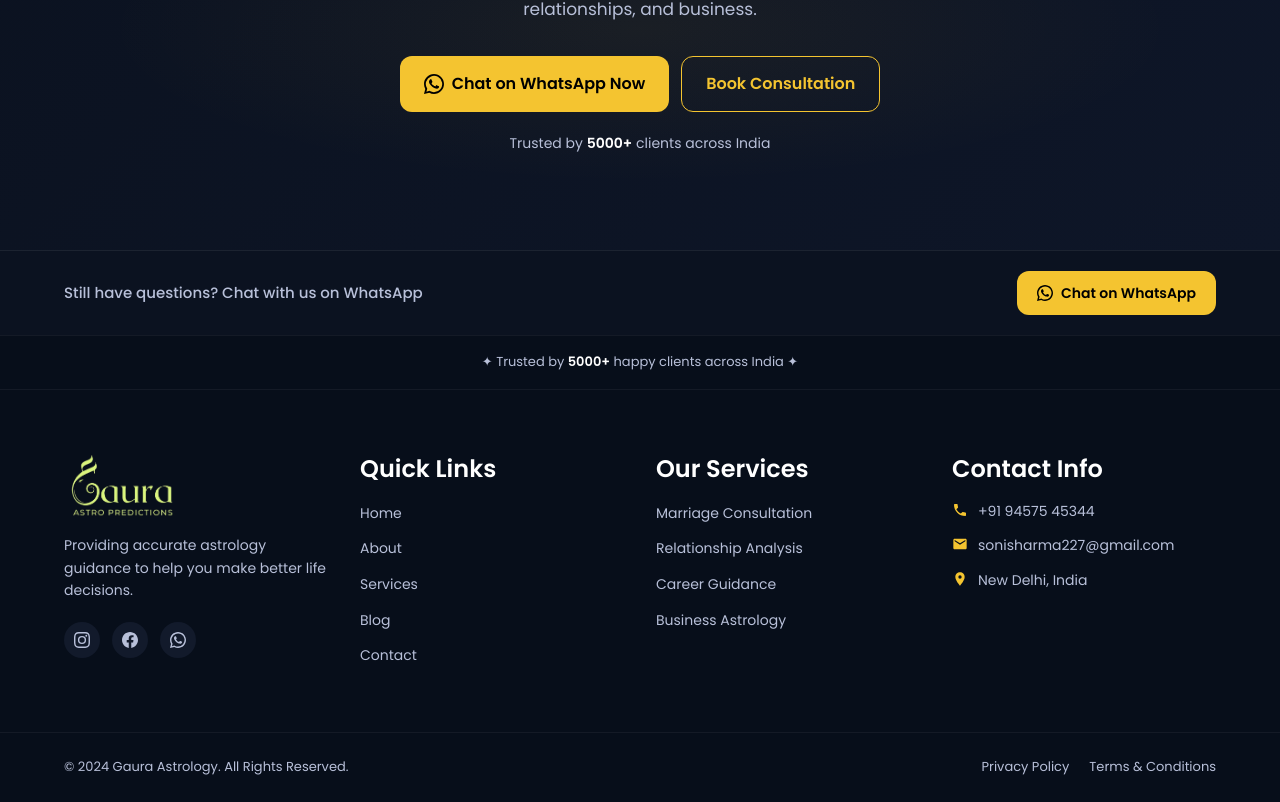
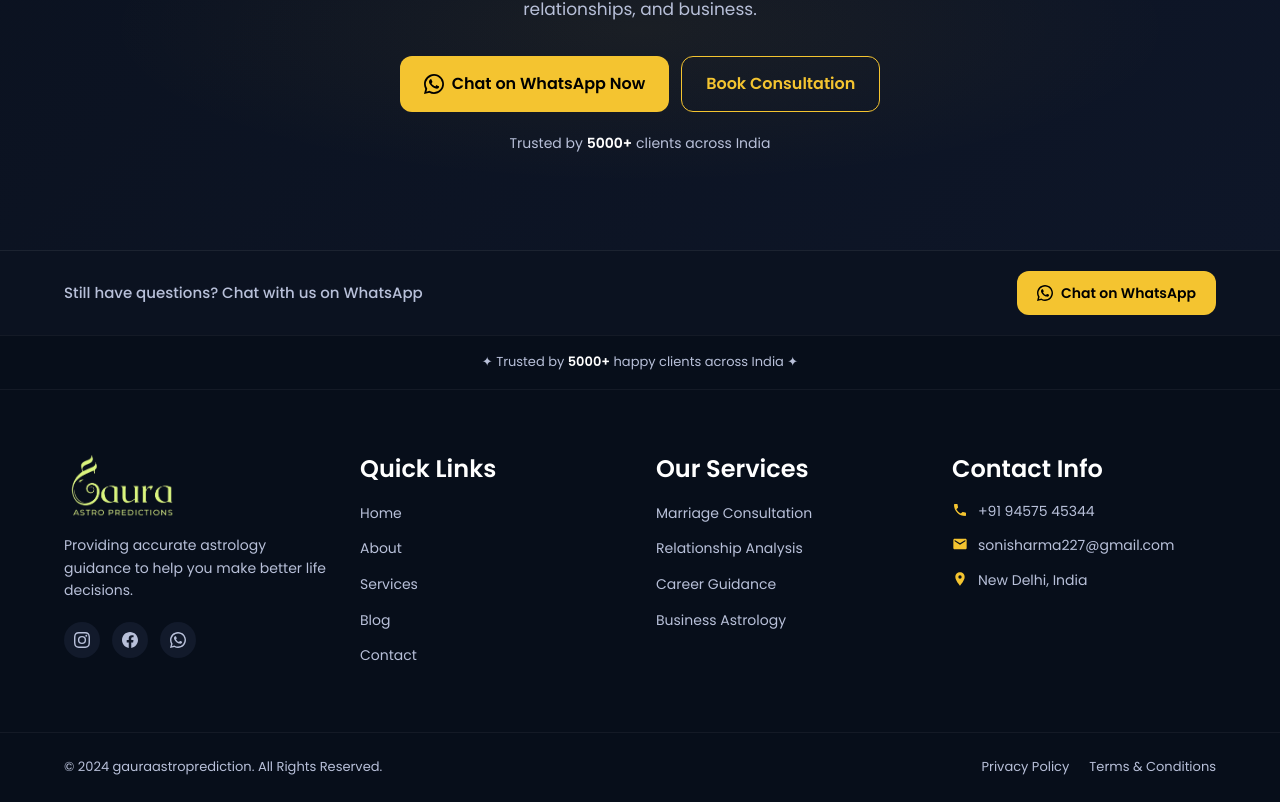
Before and after one commit to abhi05612/Gaura, a Next.js app: page / in a window 1280 px wide. Shown: the part 4509-5311 px from the top of the page. Built offline with nearby package versions, Linux system fonts and the light colour scheme.

Commit message:
Update Instagram link in footer

```diff
--- a/app/components/Footer.tsx
+++ b/app/components/Footer.tsx
@@ -27,7 +27,7 @@
           </p>
           <div className="flex gap-3 mt-1">
             {/* Instagram */}
-            <a href="#" aria-label="Instagram"
+            <a href="https://www.instagram.com/astro.shweta/" target="_blank" rel="noopener noreferrer" aria-label="Instagram"
               className="w-9 h-9 rounded-full flex items-center justify-center transition-all duration-200 hover:scale-110 group"
               style={{ backgroundColor: "#121A2B" }}>
               <svg xmlns="http://www.w3.org/2000/svg" className="w-4 h-4 transition-colors duration-200 group-hover:text-black" fill="currentColor" viewBox="0 0 24 24" style={{ color: "#B8C0D9" }}>
@@ -122,7 +122,7 @@
       <div style={{ borderTop: "1px solid rgba(255,255,255,0.05)" }}>
         <div className="max-w-[1200px] mx-auto px-6 py-6 flex flex-col sm:flex-row items-center justify-between gap-3">
           <p className="text-[13px]" style={{ color: "#B8C0D9", fontFamily: "var(--font-poppins)" }}>
-            © 2024 Gaura Astrology. All Rights Reserved.
+            © 2024 gauraastroprediction. All Rights Reserved.
           </p>
           <div className="flex gap-5">
             {["Privacy Policy", "Terms & Conditions"].map((item) => (
```
